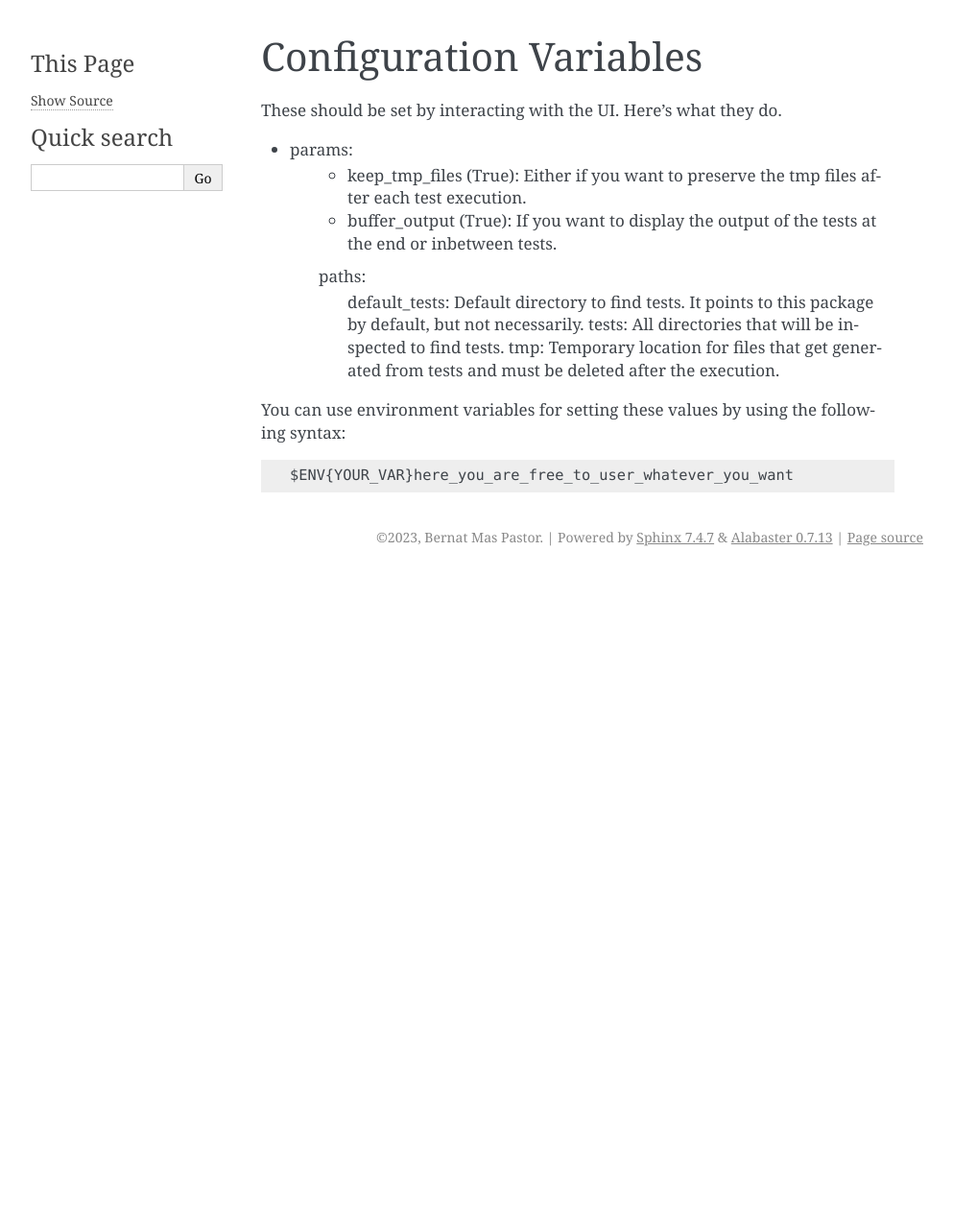
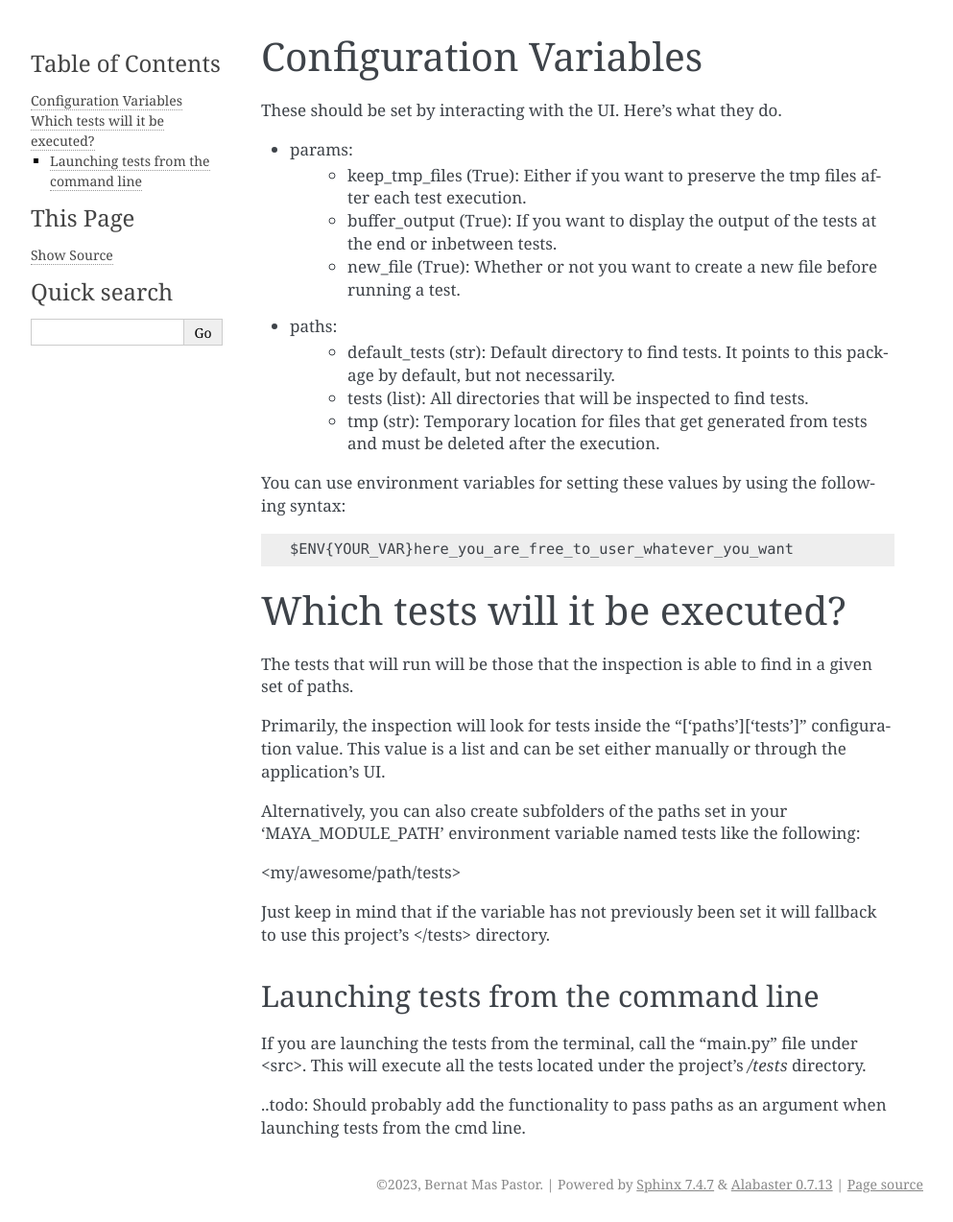
Before and after one commit to mrbmp33/maya_tdd_suite, a Sphinx documentation site: the page built from docs/source/quickstart.rst, in a window 1280 px wide. Shown: the whole page at 96% size, without its empty margins (148-1141 px from the left). Built offline with Sphinx 7.4.7, drawn with Linux system fonts in a browser that asks for light colours; before the commit the page ends 900 px from its top, so only the background shows below that.

Commit message:
docs draft
Signed-off-by: Bernat Mas <bernatmas33@gmail.com>

```diff
--- a/docs/source/quickstart.rst
+++ b/docs/source/quickstart.rst
@@ -6,14 +6,40 @@
 - params:
     - keep_tmp_files (True): Either if you want to preserve the tmp files after each test execution.
     - buffer_output (True): If you want to display the output of the tests at the end or inbetween tests.
+    - new_file (True): Whether or not you want to create a new file before running a test.
 
-    paths:
-      default_tests: Default directory to find tests. It points to this package by default, but not necessarily.
-      tests: All directories that will be inspected to find tests.
-      tmp: Temporary location for files that get generated from tests and must be deleted after the execution.
+- paths:
+    - default_tests (str): Default directory to find tests. It points to this package by default, but not necessarily.
+    - tests (list): All directories that will be inspected to find tests.
+    - tmp (str): Temporary location for files that get generated from tests and must be deleted after the execution.
 
 You can use environment variables for setting these values by using the following syntax:
 
 .. code-block:: regex
 
     $ENV{YOUR_VAR}here_you_are_free_to_user_whatever_you_want
+
+
+Which tests will it be executed?
+================================
+
+The tests that will run will be those that the inspection is able to find in a given set of paths.
+
+Primarily, the inspection will look for tests inside the "['paths']['tests']" configuration value. This value is a list
+and can be set either manually or through the application's UI.
+
+Alternatively, you can also create subfolders of the paths set in your 'MAYA_MODULE_PATH' environment variable named
+tests like the following:
+
+<my/awesome/path/tests>
+
+Just keep in mind that if the variable has not previously been set it will fallback to use this project's </tests> directory.
+
+
+Launching tests from the command line
+-------------------------------------
+
+If you are launching the tests from the terminal, call the "main.py" file under <src>. This will execute all the tests
+located under the project's */tests* directory.
+
+..todo: Should probably add the functionality to pass paths as an argument when launching tests from the cmd line.
```
Also changed, not shown: docs/source/installation_guide.rst (added, +28 -0 lines).
